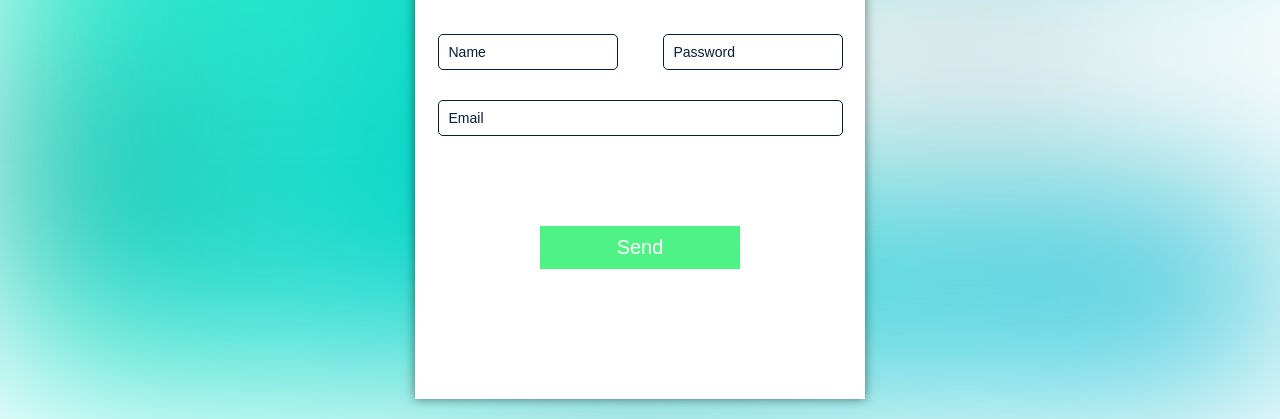
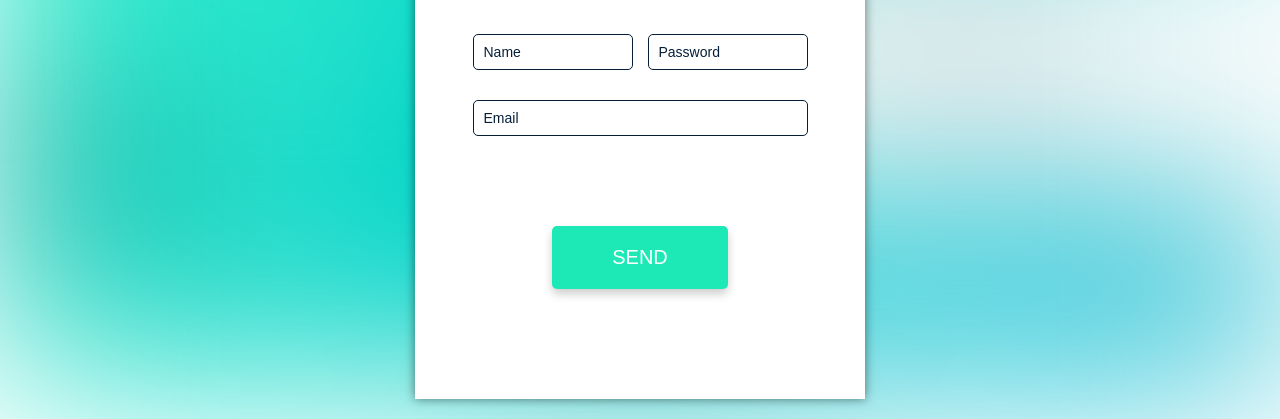
Before and after one commit to khhha-pffuuuu/Practice, a plain HTML site: page Dart/index.html in a window 1280 px wide. Both pictures are taken after a click on the button "sign up". Shown: the part 381-800 px from the top of the page. Drawn offline with Linux system fonts and the light colour scheme.

Commit message:
change sign up form

```diff
--- a/Dart/css/style.css
+++ b/Dart/css/style.css
@@ -120,7 +120,7 @@ h3{
 	justify-content: space-around;
 	flex-wrap: wrap;
 	position: relative;
-	padding-top: 30px;
+	padding: 30px 50px;
 }
 
 .popup form input{
@@ -128,7 +128,7 @@ h3{
 	color: #061e37;
 	font-size: 14px;
 	display: flex;
-	width: 180px;
+	width: 160px;
 	height: 36px;
 	float: left;
 	outline: none;
@@ -141,7 +141,7 @@ h3{
 }
 
 .popup form input:nth-child(3){
-	width: calc(100% - 45px);
+	width: calc(100% - 15px);
 }
 
 .popup form input::-webkit-input-placeholder{
@@ -164,10 +164,12 @@ h3{
 
 .popup form button{
 	margin-top: 60px;
-	padding: 10px;
-	width: 200px;
-	background-color: #4FF385;
+	padding: 20px 60px;
+	background-color: #1de9b6;
+	box-shadow: 0 5px 10px rgba(0,0,0,.2);
+	border-radius: 5px;
 	color: #fff;
+	text-transform: uppercase;
 	font-size: 20px;
 	cursor: pointer;
 }
--- a/Dart/js/script.js
+++ b/Dart/js/script.js
@@ -32,8 +32,6 @@ close.addEventListener('click', function() {
 	blur.classList.remove('active');
 	overlay.classList.remove('active');
 });
-
-let input = document.querySelectorAll('.popup form input');
 
 let more = document.querySelectorAll('#services .part div:first-child span'),
 	part = document.querySelectorAll('#services .part');
```
